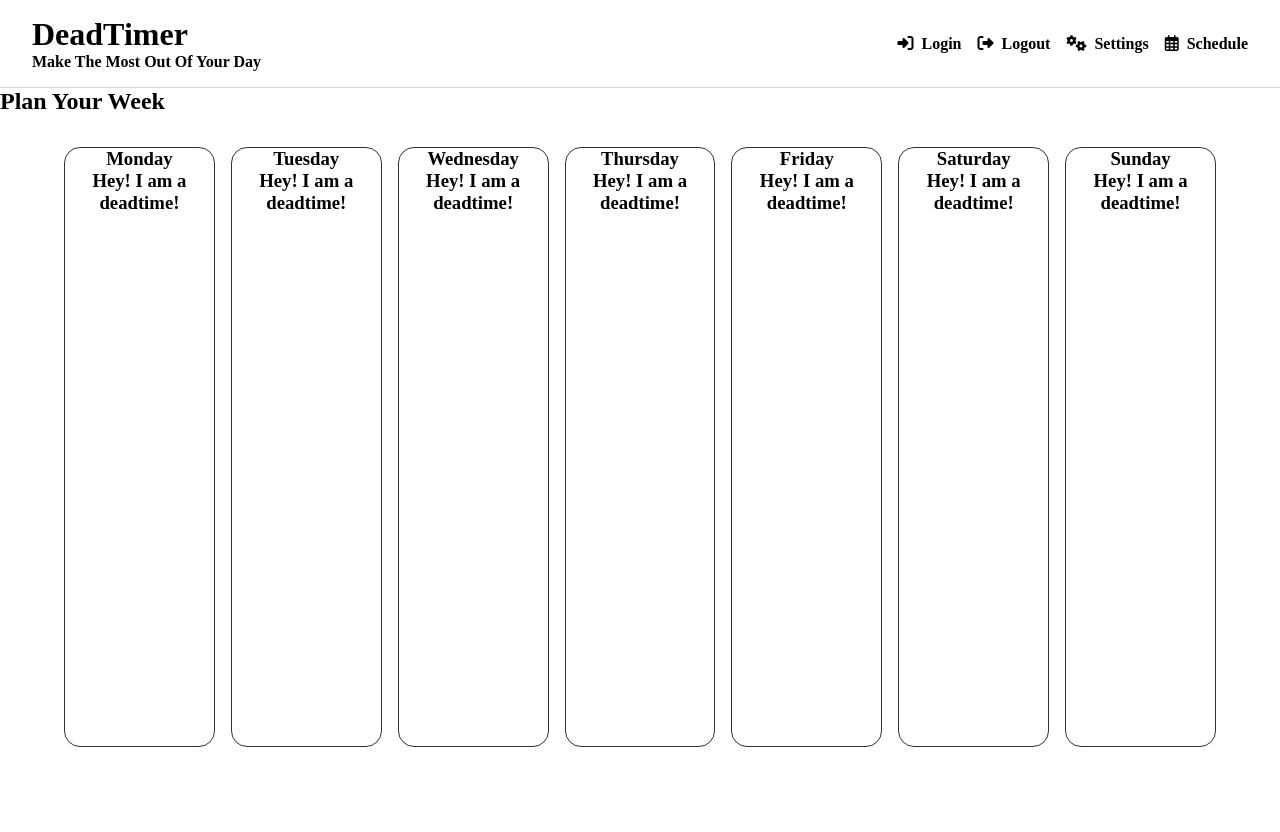
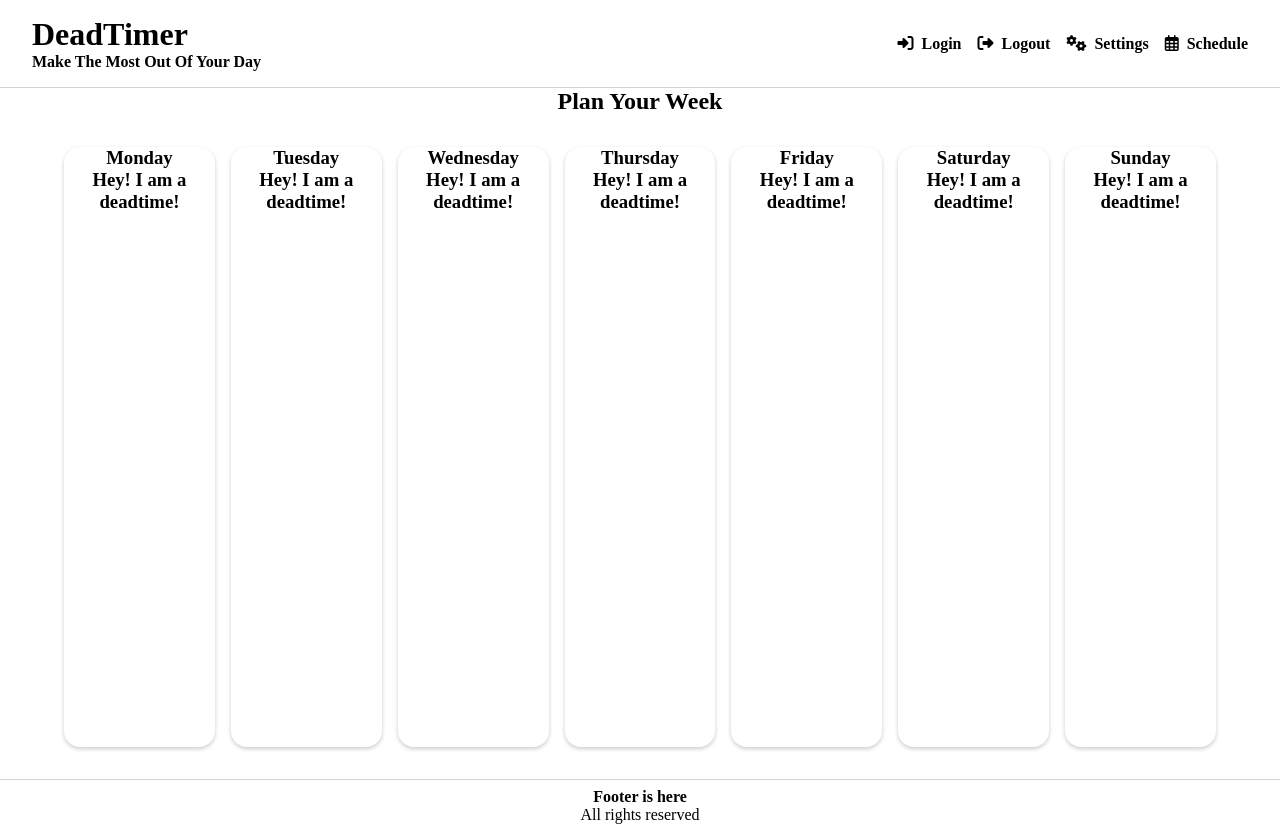
Before and after one commit to Serj1c/deadtime, a React (Create React App) app in the folder client/: page /week in a window 1280 px wide. Before the commit the page ends 800 px from the top, so only its background shows below. Built offline with nearby package versions, Linux system fonts and the light colour scheme.

Commit message:
DEAD-2 page component introduced

```diff
--- /dev/null
+++ b/client/src/components/common/Footer/Footer.module.css
@@ -0,0 +1,8 @@
+.root {
+    display: flex;
+    flex-direction: column;
+    justify-content: center;
+    align-items: center;
+    border-top: 1px solid lightgrey;
+    padding: 0.5rem 0;
+}
--- /dev/null
+++ b/client/src/components/common/Footer/Footer.tsx
@@ -0,0 +1,11 @@
+import React from 'react';
+import styles from './Footer.module.css';
+
+export const Footer = () => {
+    return (
+        <div className={styles.root}>
+            <h4>Footer is here</h4>
+            <p>All rights reserved</p>
+        </div>
+    )
+}
--- a/client/src/components/common/Header/Header.css
+++ b/client/src/components/common/Header/Header.module.css
@@ -1,7 +1,7 @@
 * {
     box-sizing: border-box;
 }
-.header {
+.root {
     display: flex;
     justify-content: space-between;
     align-items: center;
@@ -10,7 +10,7 @@
     position: sticky; /* check why it does not work! */
 }
 
-.header__nav {
+.root__navigation {
     display: flex;
     margin-right: 2rem;
     align-items: center;
@@ -18,17 +18,17 @@
     height: fit-content;
 }
 
-.header__nav__item {
+.navigation__item {
     margin-left: 1rem;
     display: flex;
     cursor: pointer;
 }
 
-.header__nav__item:hover {
+.navigation__item:hover {
    border: 1px solid lightgray;
 }
 
-.header__nav__item > h4 {
+.navigation__item > h4 {
     margin-left: 0.5rem;
 }
 
--- a/client/src/components/common/Header/Header.tsx
+++ b/client/src/components/common/Header/Header.tsx
@@ -1,35 +1,35 @@
 import { Link } from 'react-router-dom';
 import React from 'react';
-import './Header.css';
+import styles from './Header.module.css';
 
 export const Header: React.FunctionComponent = () => {
     return (
-        <div className="header">
+        <div className={styles.root}>
             <Link to="/">
-                <div className="header__title">
+                <div className={styles.header__title}>
                     <h1>DeadTimer</h1>
                     <h4>Make The Most Out Of Your Day</h4>
                 </div>
             </Link>
-            <div className="header__nav">
+            <div className={styles.root__navigation}>
                 {/* If user is not logged in only Login button is visible */}
                 <Link to="/login">
-                    <div className="header__nav__item nav__1">
+                    <div className={styles.navigation__item}>
                         <i className="fas fa-sign-in-alt"></i>
                         <h4>Login</h4>
                     </div>
                 </Link>
                 {/* Logout is visible only if user is logged in */}
-                <div className="header__nav__item nav__4">
+                <div className={styles.navigation__item}>
                     <i className="fas fa-sign-out-alt"></i>
                     <h4>Logout</h4>
                 </div>
                 {/* Settings and Schedule are visible only if user is logged in */}
-                <div className="header__nav__item nav__2">
+                <div className={styles.navigation__item}>
                     <i className="fas fa-cogs"></i>
                     <h4>Settings</h4>
                 </div>
-                <div className="header__nav__item nav__3">
+                <div className={styles.navigation__item}>
                     <i className="far fa-calendar-alt"></i>
                     <h4>Schedule</h4>
                 </div>
--- /dev/null
+++ b/client/src/components/common/Page/Page.module.css
@@ -0,0 +1,6 @@
+.root {
+    display: flex;
+    flex-direction: column;
+    justify-content: space-between;
+    min-height: 100vh;
+}
--- /dev/null
+++ b/client/src/components/common/Page/Page.tsx
@@ -0,0 +1,18 @@
+import React, { ReactNode } from 'react';
+import styles from './Page.module.css';
+import { Header } from '../Header/Header';
+import { Footer } from '../Footer/Footer';
+
+interface Props {
+    children: ReactNode
+}
+
+export const Page:React.FunctionComponent<Props> = ({ children }) => {
+    return (
+        <div className={styles.root}>
+           <Header />
+           {children}
+           <Footer />
+        </div>
+    )
+}
--- a/client/src/components/pages/Week/WeekPage.tsx
+++ b/client/src/components/pages/Week/WeekPage.tsx
@@ -1,13 +1,11 @@
 import React from 'react';
-import styles from './Week.module.css';
 import { Week } from './components/Week/Week';
-import { Header } from '../../common/Header/Header';
+import { Page } from '../../common/Page/Page';
 
 export const WeekPage:React.FunctionComponent = () => {
     return (
-        <>
-            <Header />
-            <Week />
-        </>
+            <Page>
+                <Week />
+            </Page>
     )
 }
--- a/client/src/components/pages/Week/components/Week/Day/Day.module.css
+++ b/client/src/components/pages/Week/components/Week/Day/Day.module.css
@@ -1,10 +1,11 @@
 .root {
     border-radius: 1rem;
-    border: 1px solid #333;
+    /* border: 1px solid #333; */
+    box-shadow: 0 2px 4px rgba(0, 0, 0, 0.2);
 }
 
 .root:hover {
     cursor: pointer;
     border: none;
-    box-shadow: 0 2px 4px rgba(0, 0, 0, 0.2);
+    box-shadow: 0 4px 8px rgba(0, 0, 0, 0.2);
 }
--- a/client/src/components/pages/Week/components/Week/Day/Day.tsx
+++ b/client/src/components/pages/Week/components/Week/Day/Day.tsx
@@ -2,8 +2,10 @@ import React from 'react';
 import styles from './Day.module.css';
 import { DeadTime } from './DeadTime.tsx/DeadTime';
 
+type weekDay = 'Monday' | 'Tuesday' | 'Wednesday' | 'Thursday' | 'Friday' | 'Saturday' | 'Sunday';
+
 interface Props {
-    title: string
+    title: weekDay
 }
 
 export const Day:React.FunctionComponent<Props> = ({ title }) => {
--- a/client/src/components/pages/Week/components/Week/Week.tsx
+++ b/client/src/components/pages/Week/components/Week/Week.tsx
@@ -2,10 +2,12 @@ import React from 'react';
 import styles from './Week.module.css';
 import { Day } from './Day/Day';
 
+
 export const Week:React.FunctionComponent = () => {
+
     return (
         <>
-            <h2>Plan Your Week</h2>
+            <h2 style={{ textAlign: "center"}} >Plan Your Week</h2>
             <div className={styles.root}>
                 <Day title="Monday"/>
                 <Day title="Tuesday"/>
```
Also changed, not shown: 1 other file (tests, documents, lock files or other folders). Lines whose indentation alone changed are shown as unchanged.
